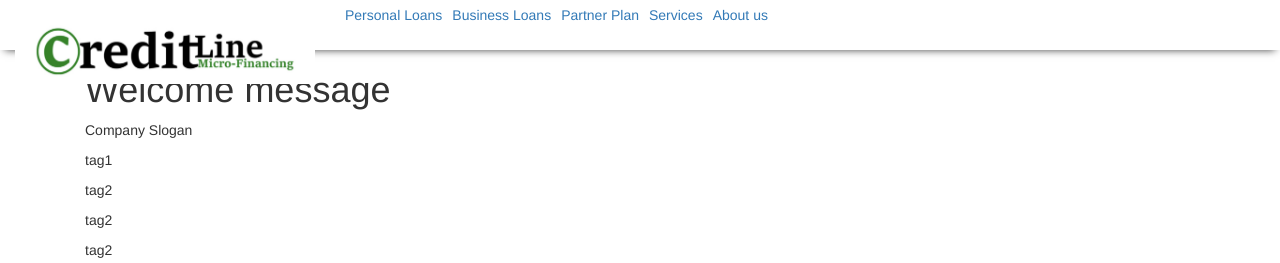
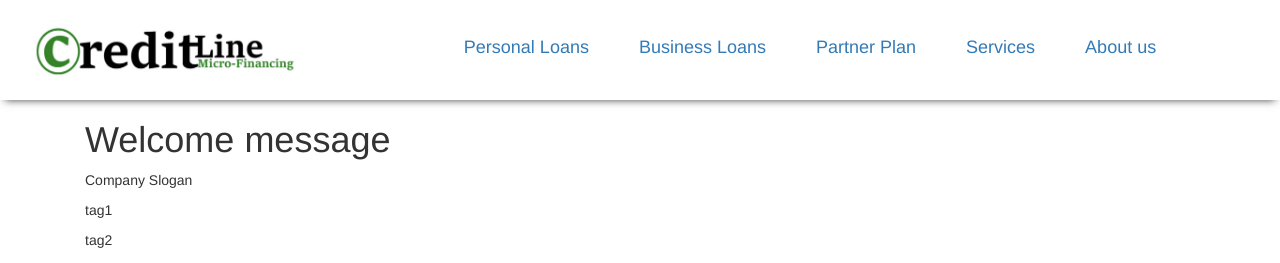
Before and after one commit to Agile-Services/creditline-website, a PHP site: page / in a window 1280 px wide. Shown: the top 263 px of the page. Run offline with PHP 8.4, Linux system fonts and the light colour scheme; some libraries are stand-ins or nearby versions.

Commit message:
Navbar functional

```diff
--- a/index.html
+++ b/index.html
@@ -20,7 +20,7 @@
         <a class="navbar-brand" href="#">
             <img src="./static/images/logo-1.png" width="300" height="69" class="d-inline-block align-top" alt="company logo">
          </a>
-        <div class="collapse navbar-collapse" id="navbarNavAltMarkup">
+        <div class="navbar-collapse" id="navbarNavAltMarkup">
           <div class="navbar-nav">
             <a class="nav-item nav-link" href="#">Personal Loans</a>
             <a class="nav-item nav-link" href="#">Business Loans</a>
--- a/static/styles/app.css
+++ b/static/styles/app.css
@@ -3,4 +3,15 @@ nav{
     box-shadow: 0px 5px 8px -5px rgba(0,0,0,0.75);
     -webkit-box-shadow: 0px 5px 8px -5px rgba(0,0,0,0.75);
     -moz-box-shadow: 0px 5px 8px -5px rgba(0,0,0,0.75);
+    height: 100px;
 }
+
+.navbar-collapse{
+    justify-content: center;
+    padding-top: 10px;
+    font-size: large;
+}
+
+.nav-item{
+    margin: 20px;
+}
```
